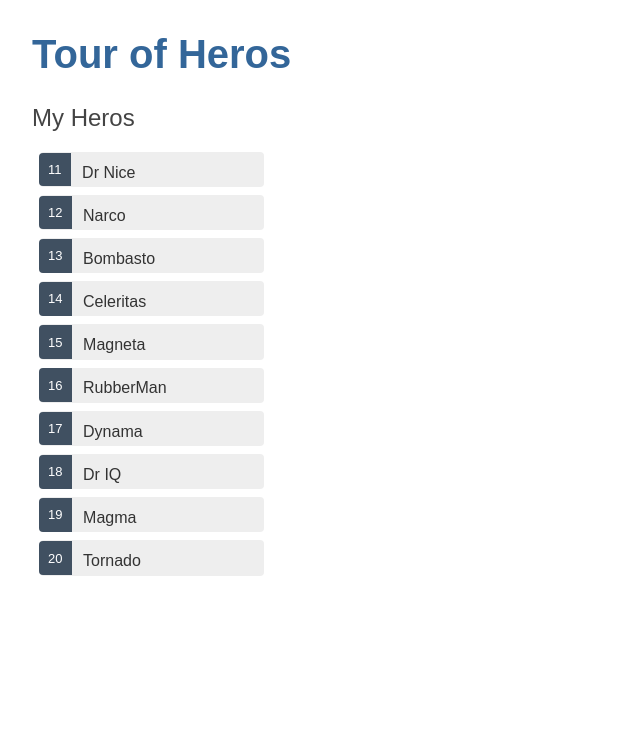
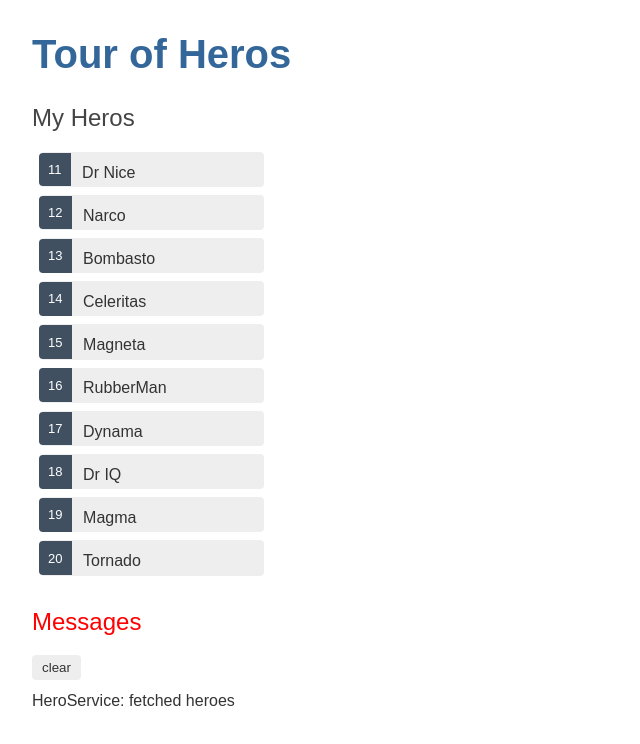
Before and after one commit to pavanvarma08/angular-tour-of-heros, an Angular app: page / in a window 1280 px wide. Shown: the top 744 px of the page, without its empty margins (0-640 px from the left). Built offline with nearby package versions, Linux system fonts and the light colour scheme.

Commit message:
Created Message component and service and used service within hero service

```diff
--- a/src/app/app.component.html
+++ b/src/app/app.component.html
@@ -1,2 +1,3 @@
 <h1>{{title}}</h1>
 <app-heroes></app-heroes>
+<app-messages></app-messages>
--- a/src/app/app.module.ts
+++ b/src/app/app.module.ts
@@ -6,12 +6,14 @@ import { AppRoutingModule } from './app-routing.module';
 import { AppComponent } from './app.component';
 import { HeroesComponent } from './heroes/heroes.component';
 import { HeroDetailComponent } from './hero-detail/hero-detail.component';
+import { MessagesComponent } from './messages/messages.component';
 
 @NgModule({
   declarations: [
     AppComponent,
     HeroesComponent,
-    HeroDetailComponent
+    HeroDetailComponent,
+    MessagesComponent
   ],
   imports: [
     BrowserModule,
--- a/src/app/hero.service.ts
+++ b/src/app/hero.service.ts
@@ -2,15 +2,17 @@ import { Injectable } from '@angular/core';
 import { Hero } from './hero';
 import { HEROES } from './mock-heroes';
 import { Observable, of } from 'rxjs';
+import { MessageService } from './message.service';
 
 @Injectable({
   providedIn: 'root'
 })
 export class HeroService {
 
-  constructor() { }
+  constructor(private messageService: MessageService) { }
 
   getHeroes(): Observable<Hero[]> {
+    this.messageService.add('HeroService: fetched heroes');
     return of(HEROES);
   }
 }
--- a/src/app/heroes/heroes.component.ts
+++ b/src/app/heroes/heroes.component.ts
@@ -1,7 +1,6 @@
 import { Component, OnInit } from '@angular/core';
 import { HeroService } from '../hero.service';
 import { Hero } from '../hero';
-
 @Component({
   selector: 'app-heroes',
   templateUrl: './heroes.component.html',
--- /dev/null
+++ b/src/app/message.service.ts
@@ -0,0 +1,19 @@
+import { Injectable } from '@angular/core';
+
+@Injectable({
+  providedIn: 'root'
+})
+export class MessageService {
+
+  constructor() { }
+
+  messages: string[] = [];
+
+  add(message: string) {
+    this.messages.push(message);
+  }
+
+  clear() {
+    this.messages = [];
+  }
+}
--- /dev/null
+++ b/src/app/messages/messages.component.css
@@ -0,0 +1,35 @@
+/* MessagesComponent's private CSS styles */
+h2 {
+    color: red;
+    font-family: Arial, Helvetica, sans-serif;
+    font-weight: lighter;
+  }
+  body {
+    margin: 2em;
+  }
+  body, input[text], button {
+    color: crimson;
+    font-family: Cambria, Georgia;
+  }
+
+  button.clear {
+    font-family: Arial;
+    background-color: #eee;
+    border: none;
+    padding: 5px 10px;
+    border-radius: 4px;
+    cursor: pointer;
+    cursor: hand;
+  }
+  button:hover {
+    background-color: #cfd8dc;
+  }
+  button:disabled {
+    background-color: #eee;
+    color: #aaa;
+    cursor: auto;
+  }
+  button.clear {
+    color: #333;
+    margin-bottom: 12px;
+  }
--- /dev/null
+++ b/src/app/messages/messages.component.html
@@ -0,0 +1,8 @@
+<div *ngIf="messageService.messages.length">
+
+    <h2>Messages</h2>
+    <button class="clear"
+            (click)="messageService.clear()">clear</button>
+    <div *ngFor='let message of messageService.messages'> {{message}} </div>
+
+  </div>
--- /dev/null
+++ b/src/app/messages/messages.component.ts
@@ -0,0 +1,16 @@
+import { Component, OnInit } from '@angular/core';
+import { MessageService } from '../message.service';
+
+@Component({
+  selector: 'app-messages',
+  templateUrl: './messages.component.html',
+  styleUrls: ['./messages.component.css']
+})
+export class MessagesComponent implements OnInit {
+
+  constructor(public messageService: MessageService) { }
+
+  ngOnInit() {
+  }
+
+}
```
Also changed, not shown: 2 other files (tests, documents, lock files or other folders).
